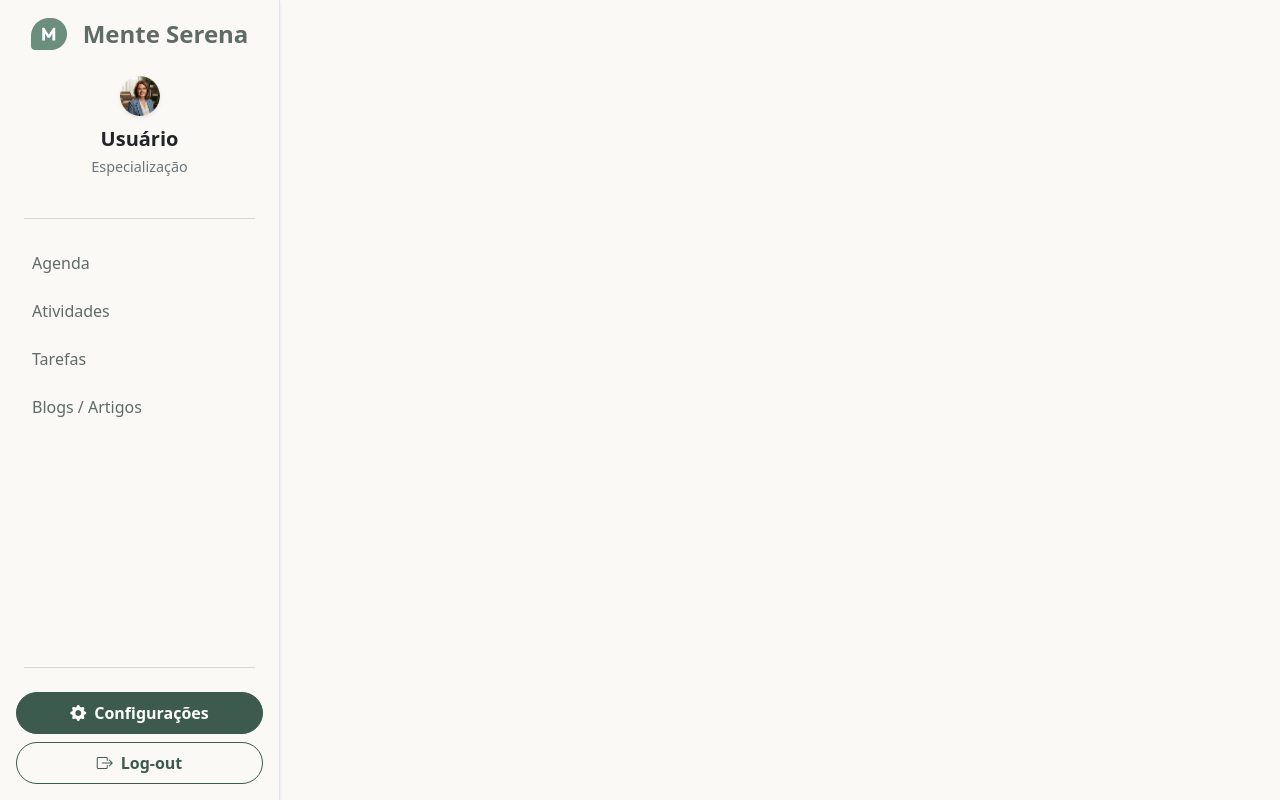
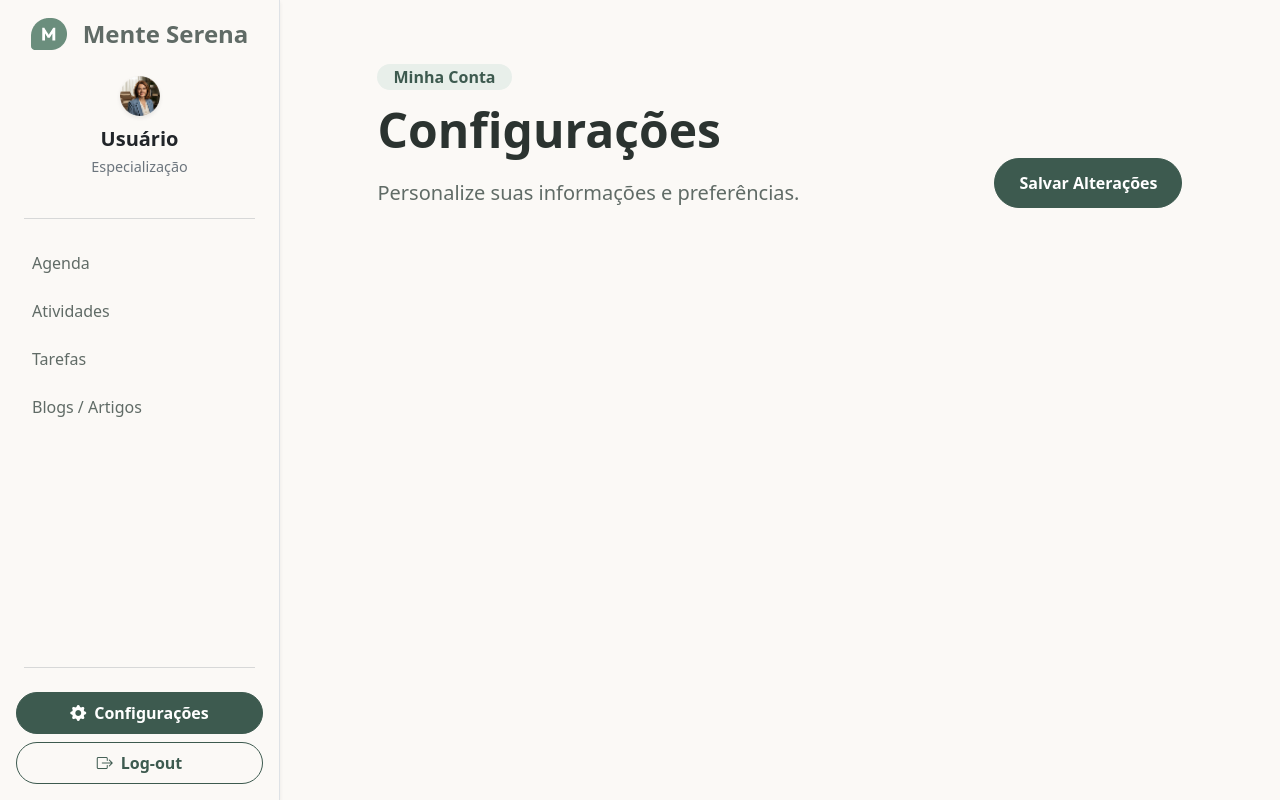
Before and after one commit to CaioDev05/MenteAberta-React, a React (Vite) app in the folder MenteAberta-React/: page /configuracoes in a window 1280 px wide. Built offline with nearby package versions, Linux system fonts and the light colour scheme.

Commit message:
- Hero section nas configurações feita

```diff
--- a/MenteAberta-React/src/pages/Configuracoes/Configuracoes.jsx
+++ b/MenteAberta-React/src/pages/Configuracoes/Configuracoes.jsx
@@ -3,8 +3,24 @@ import Sidebar from '../../components/Header/Sidebar'
 
 const Configuracoes = () => {
   return (
-    <div className='d-flex min-vh-100'>
-        <Sidebar/>
+    <div className='d-flex'>
+      <Sidebar />
+      <main className='vw-100'>
+        <section className='hero-section container'>
+          <div className='d-flex justify-content-around'>
+            <div>
+              <div className="d-inline-flex align-items-center mb-3 card-lt-hero">
+                <span className="fw-semibold mb-0">Minha Conta</span>
+              </div>
+              <h1 className='display-5 fw-bold text-body-emphasis lh-1 mb-4'>Configurações</h1>
+              <span className='text-p lead'>Personalize suas informações e preferências.</span>
+            </div>
+            <div className='d-flex align-items-end'>
+              <button className='btn btn-success px-4 fw-semibold'>Salvar Alterações</button>
+            </div>
+          </div>
+        </section>
+      </main>
     </div>
   )
 }
```
